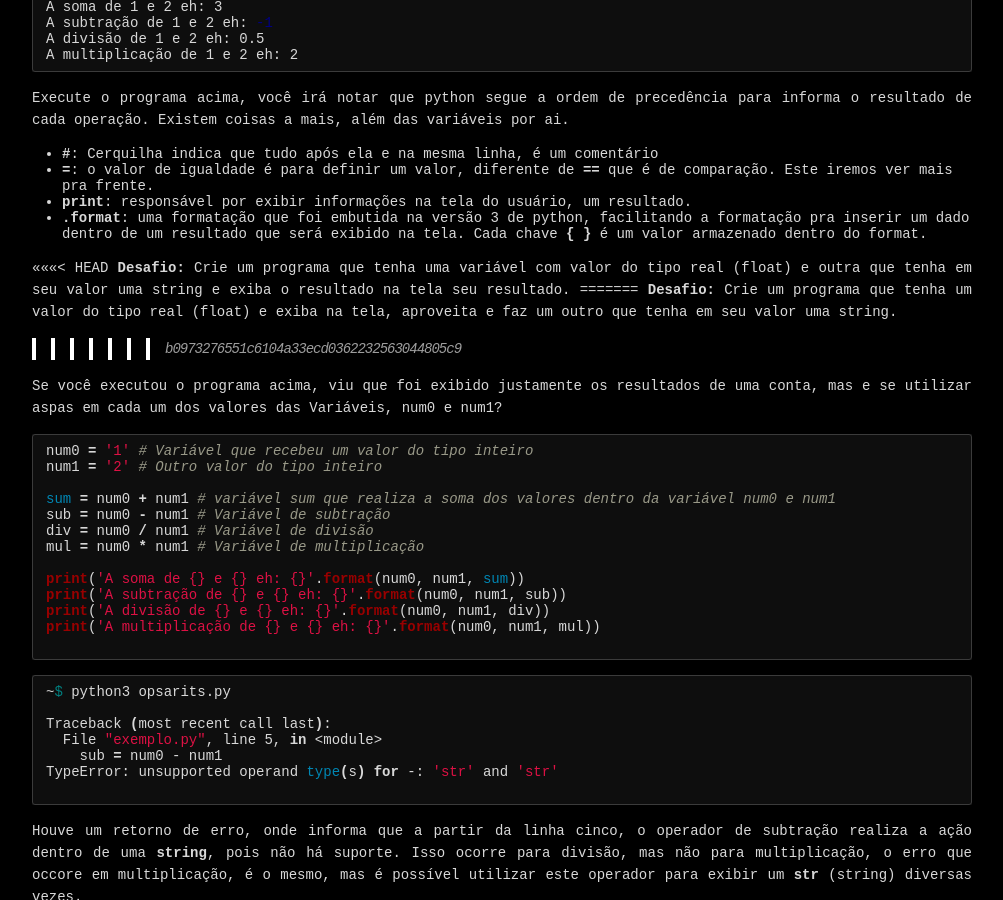
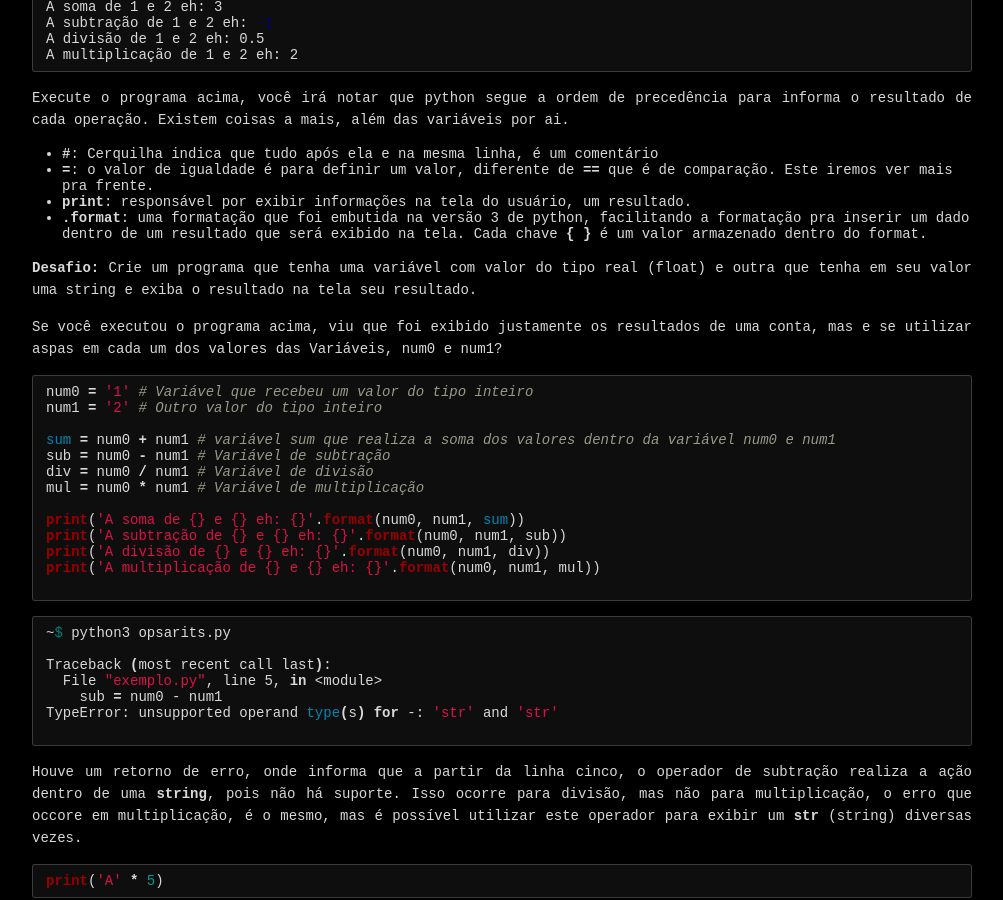
Before and after one commit to Achilles0x01/achilles0x01.github.io, a Jekyll site: the page built from _posts/2019-04-09-python-101-0x01.md, in a window 1280 px wide and 900 px high, scrolled down 1346 px. Shown: the whole window, without its empty margins (138-1141 px from the left). Built offline with Jekyll 4.4.1, drawn with Linux system fonts in a browser that asks for light colours; nearby versions of some CDN libraries; some web fonts are replaced.

Commit message:
.
Co-Authored-By: Galdino <achilles0x0@pm.me>

```diff
--- a/_posts/2019-04-09-python-101-0x01.md
+++ b/_posts/2019-04-09-python-101-0x01.md
@@ -64,11 +64,7 @@ Execute o programa acima, você irá notar que python segue a ordem de precedên
 * **print**: responsável por exibir informações na tela do usuário, um resultado.
 * **.format**: uma formatação que foi embutida na versão 3 de python, facilitando a formatação pra inserir um dado dentro de um resultado que será exibido na tela. Cada chave **{ }** é um valor armazenado dentro do format.
 
-<<<<<<< HEAD
 **Desafio:** Crie um programa que tenha uma variável com valor do tipo real (float) e outra que tenha em seu valor uma string e exiba o resultado na tela seu resultado.
-=======
-**Desafio:** Crie um programa que tenha um valor do tipo real (float) e exiba na tela, aproveita e faz um outro que tenha em seu valor uma string.
->>>>>>> b0973276551c6104a33ecd0362232563044805c9
 
 Se você executou o programa acima, viu que foi exibido justamente os resultados de uma conta, mas e se utilizar aspas em cada um dos valores das Variáveis, num0 e num1?
 
```
